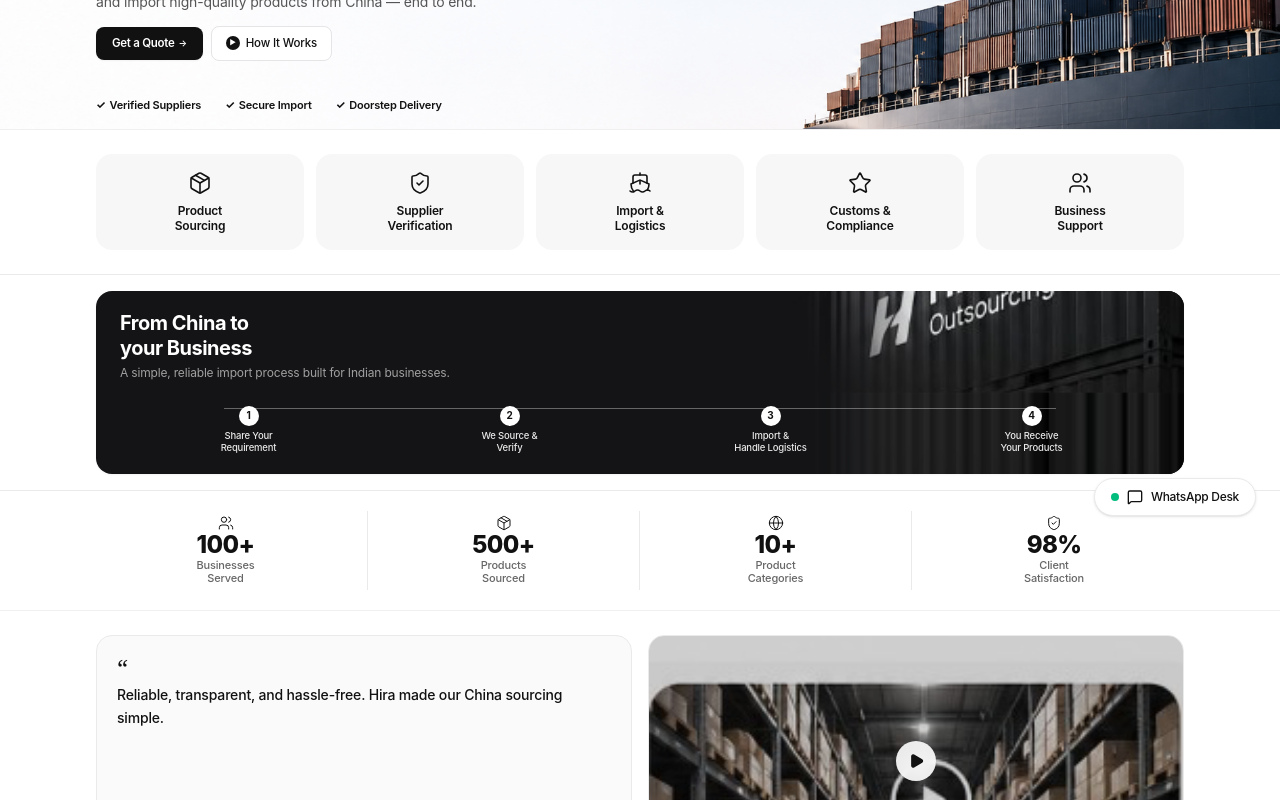
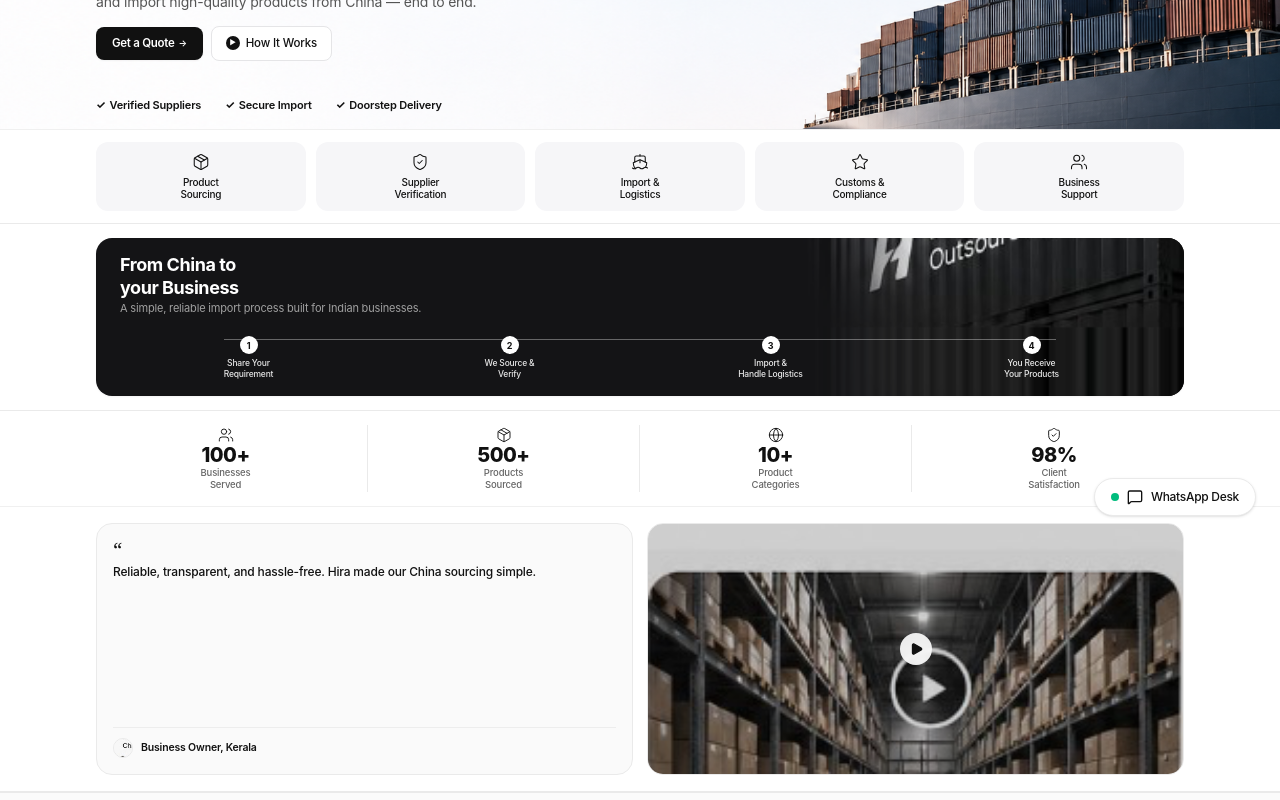
Before and after one commit to Syed-shan46/hira-outsourcing-, a React (Vite) app: page / in a window 1280 px wide. Shown: the part 260-1060 px from the top of the page. Built offline with nearby package versions, Linux system fonts and the light colour scheme; no server answers.

Commit message:
fix(typography): scale down fonts and compact section paddings to match mockup

```diff
--- a/src/components/CustomerTestimonials.tsx
+++ b/src/components/CustomerTestimonials.tsx
@@ -3,38 +3,38 @@ import { Play } from 'lucide-react';
 
 export const CustomerTestimonials: React.FC = () => {
   return (
-    <section className="py-4 sm:py-6 bg-white border-b border-[#EAEAEA]" id="testimonials">
-      <div className="max-w-6xl mx-auto px-4 sm:px-6 lg:px-8">
+    <section className="py-2.5 sm:py-4 bg-white border-b border-[#EAEAEA]" id="testimonials">
+      <div className="max-w-6xl mx-auto px-3.5 sm:px-6 lg:px-8">
 
         {/* Exact 2-column side-by-side grid on both mobile and desktop */}
-        <div className="grid grid-cols-2 gap-2.5 sm:gap-4 items-stretch">
+        <div className="grid grid-cols-2 gap-2 sm:gap-3.5 items-stretch">
 
           {/* Left Card: Customer Testimonial */}
-          <div className="p-3 sm:p-5 rounded-xl sm:rounded-2xl bg-[#FAFAFA] border border-[#EAEAEA] flex flex-col justify-between">
+          <div className="p-2.5 sm:p-4 rounded-xl sm:rounded-2xl bg-[#FAFAFA] border border-[#EAEAEA] flex flex-col justify-between">
             <div>
-              <div className="text-xl sm:text-2xl font-serif text-[#111111] leading-none mb-1">
+              <div className="text-lg sm:text-xl font-serif text-[#111111] leading-none mb-0.5">
                 &ldquo;
               </div>
-              <p className="text-[10px] sm:text-xs md:text-sm text-[#111111] font-medium leading-relaxed">
+              <p className="text-[9px] sm:text-xs text-[#111111] font-medium leading-relaxed">
                 Reliable, transparent, and hassle-free. Hira made our China sourcing simple.
               </p>
             </div>
 
             {/* Author info with avatar */}
-            <div className="pt-2 sm:pt-3 mt-2 border-t border-[#EAEAEA]/80 flex items-center gap-1.5 sm:gap-2">
+            <div className="pt-1.5 sm:pt-2.5 mt-1.5 border-t border-[#EAEAEA]/80 flex items-center gap-1.5 sm:gap-2">
               <img
                 src="/images/mockup_avatar.png"
                 alt="Business Owner, Kerala"
-                className="w-5 h-5 sm:w-6 sm:h-6 rounded-full object-cover border border-[#EAEAEA]"
+                className="w-4 h-4 sm:w-5 sm:h-5 rounded-full object-cover border border-[#EAEAEA]"
               />
-              <span className="text-[9px] sm:text-xs font-semibold text-[#111111] truncate">
+              <span className="text-[8px] sm:text-[10.5px] font-semibold text-[#111111] truncate">
                 Business Owner, Kerala
               </span>
             </div>
           </div>
 
           {/* Right Card: Real Warehouse Video Thumbnail with Play Button */}
-          <div className="relative rounded-xl sm:rounded-2xl overflow-hidden border border-[#EAEAEA] bg-[#111111] min-h-[95px] sm:min-h-[130px] group cursor-pointer">
+          <div className="relative rounded-xl sm:rounded-2xl overflow-hidden border border-[#EAEAEA] bg-[#111111] min-h-[85px] sm:min-h-[115px] group cursor-pointer">
             <img
               src="/images/mockup_warehouse_video.png"
               alt="Hira Outsourcing China Warehouse Operations"
@@ -43,8 +43,8 @@ export const CustomerTestimonials: React.FC = () => {
 
             {/* Center Play Button Overlay */}
             <div className="absolute inset-0 bg-black/20 flex items-center justify-center">
-              <div className="w-7 h-7 sm:w-10 sm:h-10 rounded-full bg-white/90 backdrop-blur-sm text-[#111111] flex items-center justify-center shadow-md group-hover:scale-110 transition-transform">
-                <Play className="w-3 h-3 sm:w-4 sm:h-4 fill-current translate-x-[0.5px]" />
+              <div className="w-6 h-6 sm:w-8 sm:h-8 rounded-full bg-white/90 backdrop-blur-sm text-[#111111] flex items-center justify-center shadow-md group-hover:scale-110 transition-transform">
+                <Play className="w-2.5 h-2.5 sm:w-3.5 sm:h-3.5 fill-current translate-x-[0.5px]" />
               </div>
             </div>
           </div>
--- a/src/components/ProcessSection.tsx
+++ b/src/components/ProcessSection.tsx
@@ -25,11 +25,11 @@ export const ProcessSection: React.FC = () => {
   ];
 
   return (
-    <section className="py-2.5 sm:py-4 bg-white border-b border-[#EAEAEA]" id="process">
-      <div className="max-w-6xl mx-auto px-4 sm:px-6 lg:px-8">
+    <section className="py-2 sm:py-3.5 bg-white border-b border-[#EAEAEA]" id="process">
+      <div className="max-w-6xl mx-auto px-3.5 sm:px-6 lg:px-8">
 
         {/* Compact Black Container Card */}
-        <div className="relative rounded-2xl bg-[#141416] text-white px-4 py-3.5 sm:px-6 sm:py-5 overflow-hidden shadow-xs">
+        <div className="relative rounded-2xl bg-[#141416] text-white px-3.5 py-3 sm:px-6 sm:py-4 overflow-hidden shadow-xs">
 
           {/* Full-Height Background Container Graphic on Right Half (Matching Mockup) */}
           <div className="absolute top-0 right-0 bottom-0 w-[58%] sm:w-[50%] pointer-events-none z-0 overflow-hidden">
@@ -44,21 +44,21 @@ export const ProcessSection: React.FC = () => {
           </div>
 
           {/* Top Half: Headline & Subtitle on Left */}
-          <div className="relative z-10 max-w-[58%] sm:max-w-[60%] mb-3 sm:mb-4">
-            <h2 className="text-[15px] sm:text-xl font-bold tracking-tight text-white leading-tight">
+          <div className="relative z-10 max-w-[58%] sm:max-w-[60%] mb-2.5 sm:mb-3.5">
+            <h2 className="text-[13.5px] sm:text-lg font-bold tracking-tight text-white leading-tight">
               From China to<br />
               your Business
             </h2>
-            <p className="text-[9.5px] sm:text-xs text-[#A0A0A0] mt-1 leading-snug">
+            <p className="text-[8.5px] sm:text-[11px] text-[#A0A0A0] mt-0.5 leading-snug">
               A simple, reliable import process built for Indian businesses.
             </p>
           </div>
 
           {/* Bottom Half: 4 Connected Steps with Progress Line (Compact Height) */}
-          <div className="relative z-10 pt-1 sm:pt-2">
+          <div className="relative z-10 pt-0.5 sm:pt-1.5">
 
             {/* Connecting Horizontal Line passing through node centers */}
-            <div className="absolute top-[8px] sm:top-[10px] left-[10%] right-[10%] h-[1px] bg-white/35 z-0"></div>
+            <div className="absolute top-[7px] sm:top-[9px] left-[10%] right-[10%] h-[1px] bg-white/35 z-0"></div>
 
             {/* 4 Step Nodes */}
             <div className="grid grid-cols-4 gap-1 relative z-10">
@@ -66,12 +66,12 @@ export const ProcessSection: React.FC = () => {
                 <div key={i} className="flex flex-col items-center text-center">
 
                   {/* Step Circle with Number */}
-                  <div className="w-4 h-4 sm:w-5 sm:h-5 rounded-full bg-white text-[#111111] font-bold text-[8.5px] sm:text-[10px] flex items-center justify-center shadow-xs mb-1">
+                  <div className="w-3.5 h-3.5 sm:w-4.5 sm:h-4.5 rounded-full bg-white text-[#111111] font-bold text-[7.5px] sm:text-[9px] flex items-center justify-center shadow-xs mb-1">
                     {st.num}
                   </div>
 
                   {/* Step Label in 2 lines */}
-                  <span className="text-[7.5px] sm:text-[9.5px] font-medium text-white/90 leading-tight">
+                  <span className="text-[7px] sm:text-[8.5px] font-medium text-white/90 leading-tight">
                     <span>{st.line1}</span>
                     <br />
                     <span>{st.line2}</span>
@@ -79,9 +79,7 @@ export const ProcessSection: React.FC = () => {
                 </div>
               ))}
             </div>
-
           </div>
-
         </div>
 
       </div>
--- a/src/components/ServicesSection.tsx
+++ b/src/components/ServicesSection.tsx
@@ -31,23 +31,23 @@ export const ServicesSection: React.FC = () => {
   ];
 
   return (
-    <section className="py-4 sm:py-6 bg-white border-b border-[#EAEAEA]" id="services">
-      <div className="max-w-6xl mx-auto px-3 sm:px-6 lg:px-8">
+    <section className="py-2 sm:py-3 bg-white border-b border-[#EAEAEA]" id="services">
+      <div className="max-w-6xl mx-auto px-2.5 sm:px-6 lg:px-8">
 
         {/* 5 Minimal Cards in a 5-column grid */}
-        <div className="grid grid-cols-5 gap-1.5 sm:gap-3">
+        <div className="grid grid-cols-5 gap-1 sm:gap-2.5">
           {services.map((srv, idx) => {
             const Icon = srv.icon;
             return (
               <div
                 key={idx}
-                className="p-2 sm:p-4 rounded-xl sm:rounded-2xl bg-[#F7F7F8] hover:bg-[#EFEFF1] border border-transparent hover:border-[#EAEAEA] transition-all duration-150 flex flex-col items-center justify-center text-center cursor-pointer group"
+                className="py-2 px-1 sm:py-2.5 sm:px-2 rounded-xl bg-[#F6F6F8] hover:bg-[#EFEFF1] border border-transparent hover:border-[#EAEAEA] transition-all duration-150 flex flex-col items-center justify-center text-center cursor-pointer group"
               >
-                <div className="mb-1.5 sm:mb-2 text-[#111111]">
-                  <Icon className="w-5 h-5 sm:w-6 sm:h-6 stroke-[1.6]" />
+                <div className="mb-1 sm:mb-1.5 text-[#111111]">
+                  <Icon className="w-3.5 h-3.5 sm:w-4.5 sm:h-4.5 stroke-[1.4]" />
                 </div>
 
-                <div className="text-[10px] sm:text-xs font-semibold text-[#111111] leading-tight group-hover:text-black">
+                <div className="text-[8px] sm:text-[9.5px] md:text-[10px] font-medium text-[#111111] leading-[1.15] tracking-tight group-hover:text-black">
                   <span>{srv.titleLine1}</span>
                   <br />
                   <span>{srv.titleLine2}</span>
--- a/src/components/TrustSection.tsx
+++ b/src/components/TrustSection.tsx
@@ -30,7 +30,7 @@ export const TrustSection: React.FC = () => {
   ];
 
   return (
-    <section className="py-3 sm:py-5 bg-white border-b border-[#F0F0F0]" id="stats">
+    <section className="py-2.5 sm:py-3.5 bg-white border-b border-[#F0F0F0]" id="stats">
       <div className="max-w-6xl mx-auto px-2 sm:px-6 lg:px-8">
 
         {/* 4-column row with vertical hairline dividers */}
@@ -40,15 +40,15 @@ export const TrustSection: React.FC = () => {
             return (
               <div
                 key={idx}
-                className="px-1 sm:px-3 py-1 flex flex-col items-center text-center first:pl-0 last:pr-0"
+                className="px-1 sm:px-3 py-0.5 flex flex-col items-center text-center first:pl-0 last:pr-0"
               >
                 <div className="mb-0.5 text-[#111111]">
-                  <Icon className="w-3.5 h-3.5 sm:w-4 sm:h-4 stroke-[1.5]" />
+                  <Icon className="w-3.5 h-3.5 sm:w-4 sm:h-4 stroke-[1.4]" />
                 </div>
-                <div className="text-sm sm:text-2xl font-extrabold text-[#111111] tracking-tight leading-none mb-0.5">
+                <div className="text-[12.5px] sm:text-xl font-extrabold text-[#111111] tracking-tight leading-none mb-0.5">
                   {item.value}
                 </div>
-                <div className="text-[8px] sm:text-[11px] font-medium text-[#666666] leading-tight">
+                <div className="text-[7.5px] sm:text-[9.5px] font-medium text-[#666666] leading-tight">
                   <span>{item.line1}</span>
                   <br />
                   <span>{item.line2}</span>
```
